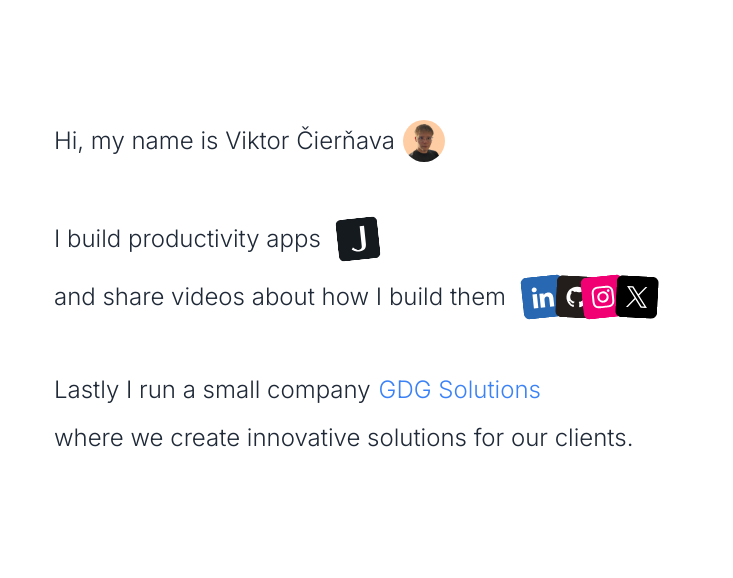
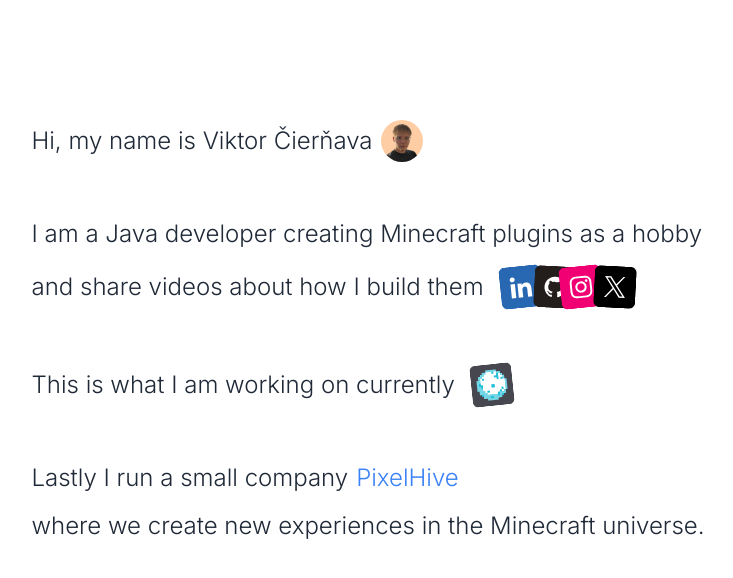
Before and after one commit to withviktor/ciernava, a Next.js app: page / in a window 1280 px wide. Shown: the top 578 px of the page, without its empty margins (272-1005 px from the left). Built offline with nearby package versions, Linux system fonts and the light colour scheme.

Commit message:
switch to mc mode

```diff
--- a/src/app/page.tsx
+++ b/src/app/page.tsx
@@ -26,21 +26,24 @@ export default function HomePage() {
               </span>
             </p>
             <p className="flex flex-col items-start gap-2 sm:flex-row sm:items-center">
-              I build productivity apps <AppIcons />
+              I am a Java developer creating Minecraft plugins as a hobby
             </p>
             <p className="flex flex-col items-start gap-2 sm:flex-row sm:items-center">
               and share videos about how I build them <SocialIcons />
             </p>
             <p className="mt-10 flex flex-col items-start gap-2 sm:flex-row sm:items-center">
+              This is what I am working on currently <AppIcons />
+            </p>
+            <p className="mt-10 flex flex-col items-start gap-2 sm:flex-row sm:items-center">
               Lastly I run a small company{" "}
               <Link
-                href="https://gdg-solutions.com"
+                href="https://pixelhive.dev"
                 className="text-blue-500 hover:underline"
               >
-                GDG Solutions
+                PixelHive
               </Link>
             </p>
-            <p>where we create innovative solutions for our clients.</p>
+            <p>where we create new experiences in the Minecraft universe.</p>
           </div>
         </div>
       </div>
--- a/src/components/app-icons.tsx
+++ b/src/components/app-icons.tsx
@@ -1,7 +1,7 @@
 import Image from "next/image";
 import Link from "next/link";
 
-import JellyKitIcon from "~/../public/assets/JellyKit.svg";
+import DarkanianMoon from "~/../public/assets/moon-bg-42-x1600.svg";
 import { Tooltip, TooltipContent, TooltipTrigger } from "./ui/tooltip";
 
 export default function AppIcons() {
@@ -10,20 +10,20 @@ export default function AppIcons() {
       <Tooltip>
         <TooltipTrigger asChild>
           <Link
-            href="https://jellykit.dev"
+            href="https://darkanian.com"
             target="_blank"
             className="relative z-10 transition-all duration-200 sm:translate-x-2 sm:-rotate-6 sm:transform sm:group-hover:translate-x-0 sm:group-hover:rotate-0"
           >
             <Image
-              src={JellyKitIcon as string}
-              alt="JellyKit"
+              src={DarkanianMoon as string}
+              alt="Darkanian MC"
               width={42}
               height={42}
               className="block rounded-md"
             />
           </Link>
         </TooltipTrigger>
-        <TooltipContent>JellyKit</TooltipContent>
+        <TooltipContent>play.darkanian.com</TooltipContent>
       </Tooltip>
     </span>
   );
```
Also changed, not shown: public/assets/JellyKit.svg (deleted), public/assets/moon-bg-42-x1600.svg (added).
